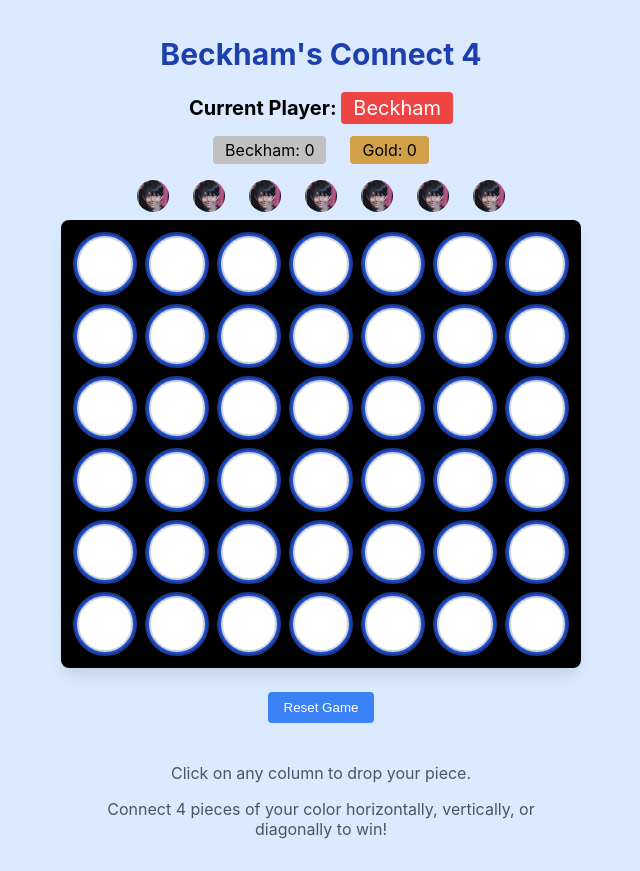
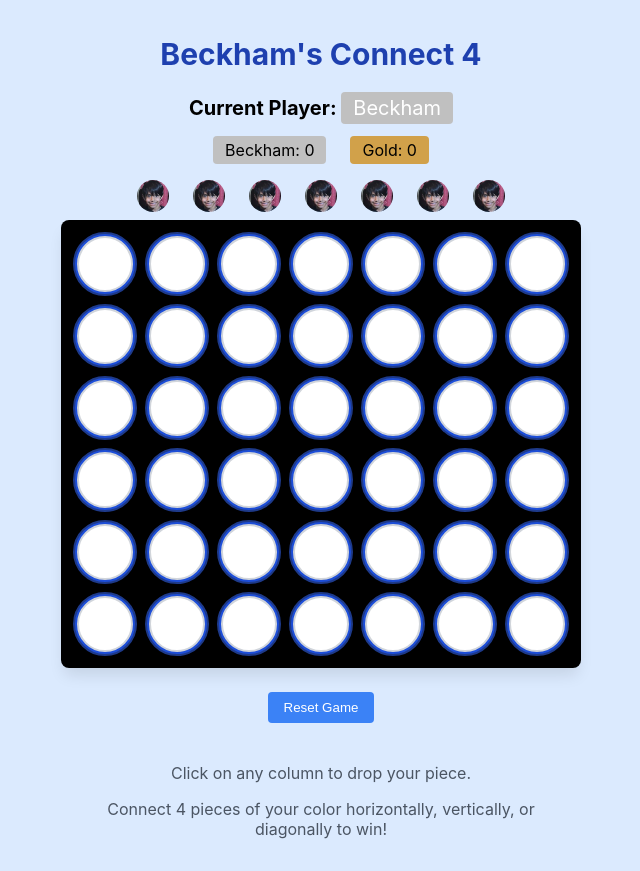
Before and after one commit to amitV/amitv.github.io, a React (Create React App) app in the folder beckham/: page / in a window 1280 px wide. Shown: the whole page, without its empty margins (319-959 px from the left). Built offline with nearby package versions, Linux system fonts and the light colour scheme.

Commit message:
connect 4 fixes

```diff
--- a/beckham/src/Connect4.css
+++ b/beckham/src/Connect4.css
@@ -41,7 +41,7 @@
 }
 
 .player-red {
-  background-color: #ef4444;
+  background-color: #c0c0c0;
   color: white;
 }
 
```
